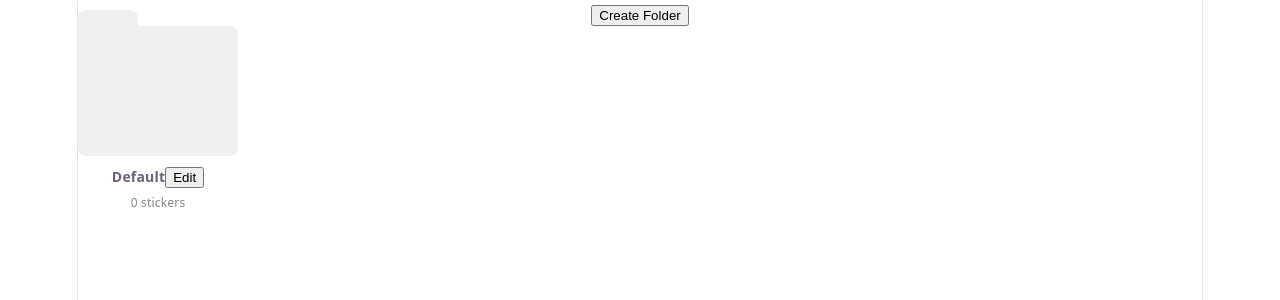
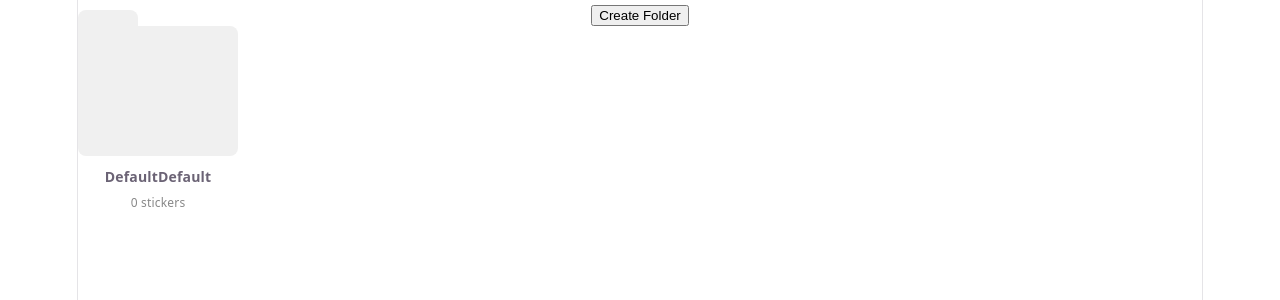
Before and after one commit to mariamramy/SnipnStick, a React (Vite) app: page / in a window 1280 px wide. Shown: the top 300 px of the page. Built offline with nearby package versions, Linux system fonts and the light colour scheme.

Commit message:
handlesync becomes async and double clicking for changing folder names gets a className

```diff
--- a/src/components/FolderCard/FolderCard.tsx
+++ b/src/components/FolderCard/FolderCard.tsx
@@ -18,9 +18,10 @@ export default function FolderCard({ folder, stickers, onClick, onRenamed }: Fol
         setIsEditing(true)
     }
 
-    const handleSave = () => {
+    const  handleSave = async() => {
         setIsEditing(false)
-        folderService.renameFolder(folder.id, newName)
+        await folderService.renameFolder(folder.id, newName)
+        setIsEditing(false)
         onRenamed()
     }
 
@@ -48,7 +49,9 @@ export default function FolderCard({ folder, stickers, onClick, onRenamed }: Fol
                         <button onClick={handleSave}>Save</button>
                     </div>
                 ) : (
-                    <button onDoubleClick={handleEdit}>Edit</button>
+                    <span className="folder-name" onDoubleClick={handleEdit}>
+                        {folder.name}
+                    </span>
                 )}
 
             </div>
```
